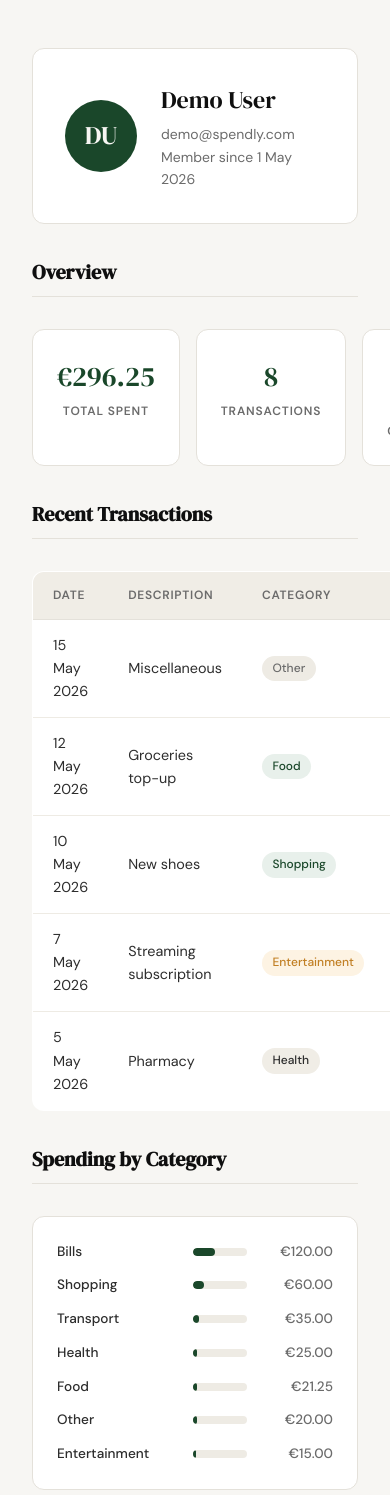
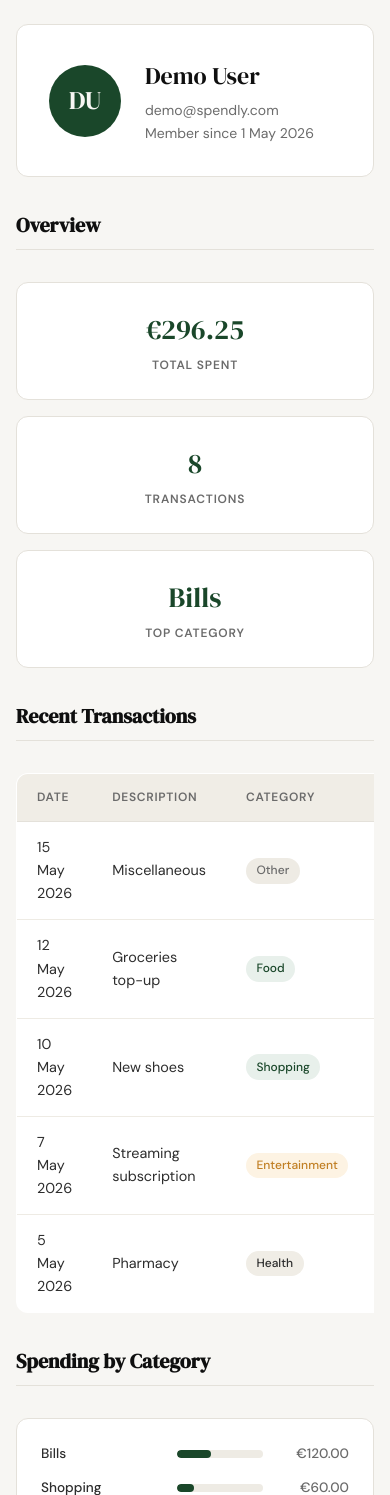
Before and after one commit to Amith-Ganta/spendly, a Flask app: page /profile in a window 390 px wide; the page is wider, and only the part inside the window is pictured. Shown: the part 61-1556 px from the top of that part. Run offline with Flask 3, Linux system fonts and the light colour scheme; the visitor is signed in with stand-in values (Sample User, id 1); some libraries are stand-ins or nearby versions.

Commit message:
fix: address Copilot review comments on profile page

```diff
--- a/static/css/style.css
+++ b/static/css/style.css
@@ -757,6 +757,11 @@ a { color: inherit; text-decoration: none; }
     text-align: right;
 }
 
+.table-wrapper {
+    overflow-x: auto;
+    -webkit-overflow-scrolling: touch;
+}
+
 /* ------------------------------------------------------------------ */
 /* Responsive                                                          */
 /* ------------------------------------------------------------------ */
@@ -777,4 +782,6 @@ a { color: inherit; text-decoration: none; }
 @media (max-width: 600px) {
     .nav-links a:not(.nav-cta) { display: none; }
     .hero { padding: 3rem 1rem 2rem; }
+    .stats-row { grid-template-columns: 1fr; }
+    .profile-page { padding: 1.5rem 1rem; }
 }
--- a/templates/base.html
+++ b/templates/base.html
@@ -49,7 +49,7 @@
     </footer>
 
     <script src="{{ url_for('static', filename='js/main.js') }}"></script>
-    <script src="https://unpkg.com/lucide@latest"></script>
+    <script src="https://unpkg.com/lucide@1.14.0/dist/umd/lucide.js"></script>
     <script>lucide.createIcons();</script>
     {% block scripts %}{% endblock %}
 </body>
--- a/templates/profile.html
+++ b/templates/profile.html
@@ -40,6 +40,7 @@
 
     <!-- Transaction history -->
     <h2 class="section-title">Recent Transactions</h2>
+    <div class="table-wrapper">
     <table class="transactions-table">
         <thead>
             <tr>
@@ -60,6 +61,7 @@
             {% endfor %}
         </tbody>
     </table>
+    </div>
 
     <!-- Category breakdown -->
     <h2 class="section-title">Spending by Category</h2>
```
Also changed, not shown: .claude/skills/frontend-design/SKILL.md, .claude/specs/04-profile-page.md.
